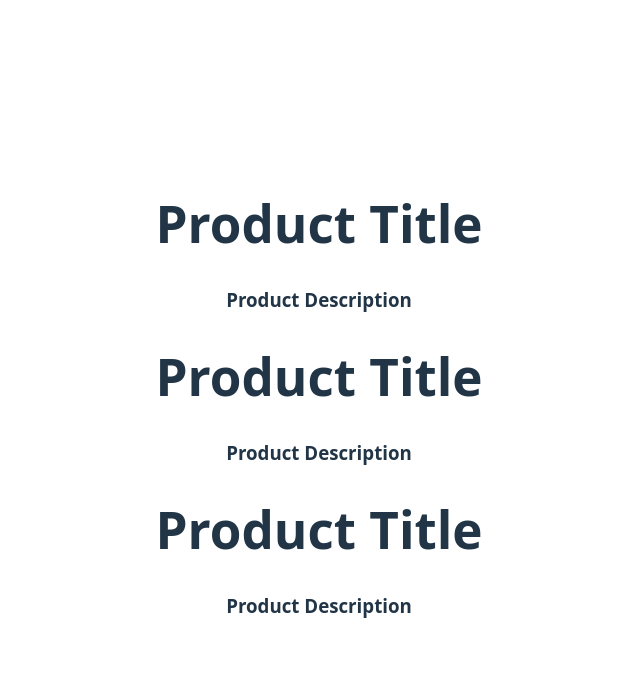
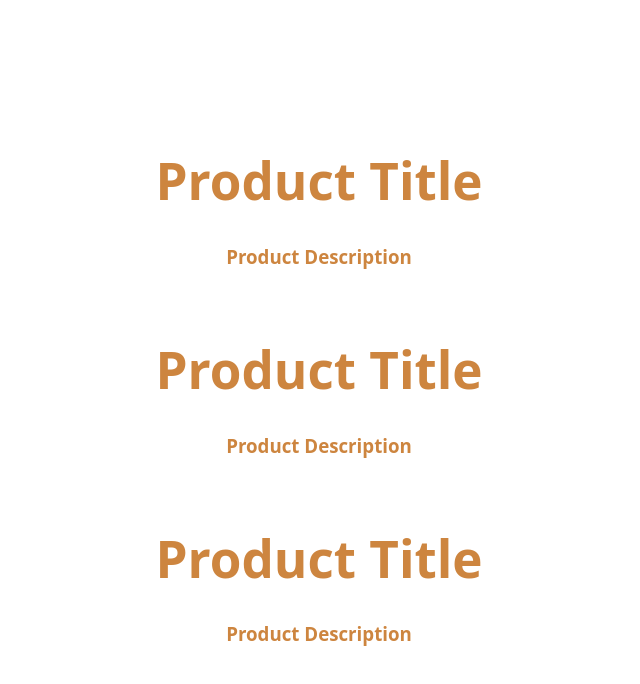
Before and after one commit to taslima864/FullStack-Learning, a React (Vite) app in the folder React/basic-react-app/: page / in a window 1280 px wide. Shown: the top 684 px of the page, without its empty margins (321-961 px from the left). Built offline with nearby package versions, Linux system fonts and the light colour scheme.

Commit message:
Style Components

```diff
--- /dev/null
+++ b/React/basic-react-app/src/Product.css
@@ -0,0 +1,7 @@
+.Product{
+  color: peru;
+  border: 1px solid white;
+  border-radius: 40px;
+  margin-bottom: 15px;
+  padding: 0 10px 0 10px ;
+}
--- a/React/basic-react-app/src/Product.jsx
+++ b/React/basic-react-app/src/Product.jsx
@@ -1,6 +1,8 @@
+import "./Product.css";
+
 function Product() {
   return  (
-    <div>
+    <div className="Product">
       <h1>Product Title</h1>
       <h3>Product Description</h3>
     </div>
```
